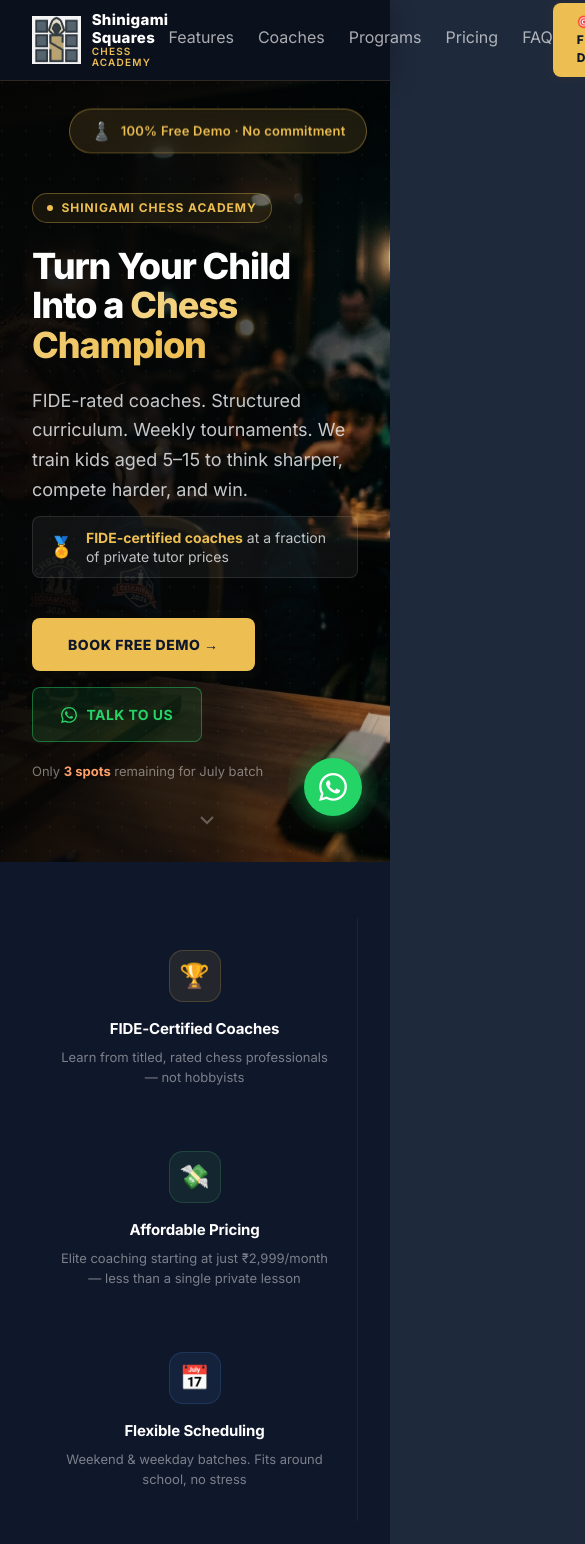
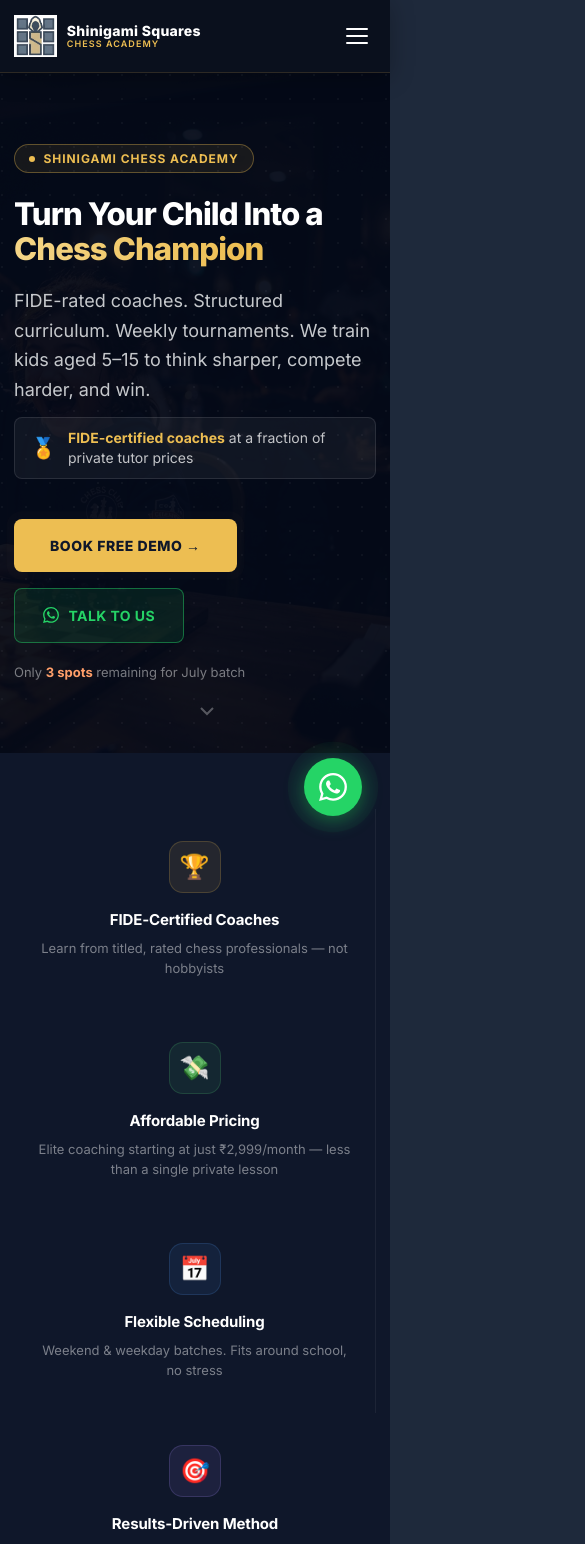
Before and after one commit to aweakfoe/shinigami-chess, a Next.js app: page / in a window 390 px wide. Shown: the top 1544 px of the page, 585 px wide, since content can reach past the window. Built offline with nearby package versions, Linux system fonts and the light colour scheme.

Commit message:
feat: mobile responsive layout + hamburger menu + logo bg fix

```diff
--- a/src/app/globals.css
+++ b/src/app/globals.css
@@ -315,3 +315,90 @@
 .float-badge {
   animation: float 3s ease-in-out infinite;
 }
+
+/* ── Mobile nav show/hide ──────────────────────────── */
+.nav-mobile { display: none; }
+.nav-desktop { display: flex; }
+
+/* ── Mobile Responsive ─────────────────────────────── */
+@media (max-width: 768px) {
+  :root {
+    --spacing-margin-edge: 18px;
+    --spacing-gutter: 16px;
+  }
+
+  /* Navbar */
+  .nav-desktop { display: none !important; }
+  .nav-mobile  { display: flex !important; }
+
+  /* Hero section */
+  .hero-content {
+    max-width: 100% !important;
+    text-align: center;
+  }
+
+  /* Float badge — hide on mobile */
+  .float-badge { display: none !important; }
+
+  /* Grids → single column */
+  [style*="gridTemplateColumns: repeat(auto-fit"] {
+    grid-template-columns: 1fr !important;
+  }
+
+  /* Pricing, feature grids */
+  [style*="grid-template-columns"] {
+    grid-template-columns: 1fr !important;
+  }
+
+  /* Form grid */
+  .form-grid {
+    grid-template-columns: 1fr !important;
+  }
+
+  /* Reduce section vertical padding */
+  section {
+    padding-top: 3.5rem !important;
+    padding-bottom: 3.5rem !important;
+  }
+
+  /* Typography scale-down */
+  h1 { font-size: clamp(28px, 8vw, 40px) !important; }
+  h2 { font-size: clamp(22px, 6vw, 32px) !important; }
+  h3 { font-size: clamp(18px, 5vw, 24px) !important; }
+
+  /* Buttons — full width on mobile */
+  .submit-button { width: 100%; }
+
+  /* Glass card padding */
+  .glass-card {
+    padding: 1.5rem !important;
+  }
+
+  /* LearnTogether — text only (image fades) */
+  [style*="background: linear-gradient(to right"] {
+    background: rgba(5,10,25,0.95) !important;
+  }
+
+  /* Horizontal flex rows → column */
+  [style*="display: \"flex\""][style*="flexWrap: \"wrap\""] {
+    flex-direction: column;
+    align-items: stretch;
+  }
+}
+
+@media (max-width: 480px) {
+  :root {
+    --spacing-margin-edge: 14px;
+  }
+
+  /* CTA buttons stack */
+  [style*="display: flex"][style*="gap: \"1rem\""] {
+    flex-direction: column !important;
+    align-items: stretch !important;
+  }
+
+  /* Testimonials carousel padding */
+  [style*="padding: \"2.5rem\""] {
+    padding: 1.25rem !important;
+  }
+}
--- a/src/components/TopNavBar.tsx
+++ b/src/components/TopNavBar.tsx
@@ -1,17 +1,16 @@
 "use client";
 
 import React, { useState, useEffect } from "react";
-import { motion } from "framer-motion";
+import { motion, AnimatePresence } from "framer-motion";
 
 export default function TopNavBar() {
   const [activeTab, setActiveTab] = useState("");
+  const [menuOpen, setMenuOpen] = useState(false);
   const [isManualClick, setIsManualClick] = useState(false);
 
   useEffect(() => {
     const handleScroll = () => {
-      // Don't override if we just clicked a link
       if (isManualClick) return;
-
       const sections = [
         { id: "features", tab: "features" },
         { id: "coaches", tab: "coaches" },
@@ -19,153 +18,175 @@
         { id: "pricing", tab: "pricing" },
         { id: "faq", tab: "faq" }
       ];
-
       let current = "";
-
       for (const section of sections) {
         const element = document.getElementById(section.id);
         if (element) {
           const rect = element.getBoundingClientRect();
-          // Header is 5rem (80px), so check slightly below that
-          if (rect.top <= 150 && rect.bottom >= 150) {
-            current = section.tab;
+          if (rect.top <= 150 && rect.bottom >= 150) current = section.tab;
         }
       }
-      }
-
-      if (window.scrollY < 100) {
-        current = "";
-      }
-
-      if (current !== activeTab) {
-        setActiveTab(current);
-      }
+      if (window.scrollY < 100) current = "";
+      if (current !== activeTab) setActiveTab(current);
     };
-
     window.addEventListener("scroll", handleScroll);
     handleScroll();
     return () => window.removeEventListener("scroll", handleScroll);
   }, [activeTab, isManualClick]);
 
+  // Close menu on resize to desktop
+  useEffect(() => {
+    const onResize = () => { if (window.innerWidth > 768) setMenuOpen(false); };
+    window.addEventListener("resize", onResize);
+    return () => window.removeEventListener("resize", onResize);
+  }, []);
+
   const handleNavClick = (tabName: string) => {
     setActiveTab(tabName);
     setIsManualClick(true);
-    // Reset manual click after scrolling finishes
-    setTimeout(() => {
-      setIsManualClick(false);
-    }, 1000);
+    setMenuOpen(false);
+    setTimeout(() => setIsManualClick(false), 1000);
   };
 
-  const getLinkStyle = (tabName: string) => {
-    const isActive = activeTab === tabName;
-    return {
-      color: isActive ? "var(--deep-navy)" : "var(--on-surface-variant)",
-      borderBottom: isActive ? "2px solid var(--deep-navy)" : "2px solid transparent",
-      paddingBottom: "4px",
-      textDecoration: "none",
-      fontWeight: isActive ? 600 : 400,
-      transition: "all 0.2s"
-    };
-  };
+  const linkColor = (tab: string) =>
+    activeTab === tab ? "var(--grandmaster-gold)" : "rgba(255,255,255,0.7)";
+  const linkBorder = (tab: string) =>
+    activeTab === tab ? "2px solid var(--grandmaster-gold)" : "2px solid transparent";
+
+  const navLinks = [
+    { href: "#features", tab: "features", label: "Features" },
+    { href: "#coaches", tab: "coaches", label: "Coaches" },
+    { href: "#programs", tab: "programs", label: "Programs" },
+    { href: "#pricing", tab: "pricing", label: "Pricing" },
+    { href: "#faq", tab: "faq", label: "FAQ" },
+  ];
 
   return (
-    <nav className="top-nav" style={{
-      backgroundColor: "rgba(10, 15, 28, 0.92)",
+    <>
+      <nav style={{
+        backgroundColor: "rgba(10, 15, 28, 0.95)",
         backdropFilter: "blur(16px)",
         WebkitBackdropFilter: "blur(16px)",
-      borderBottom: "1px solid rgba(237, 190, 82, 0.15)",
-      boxShadow: "0 4px 24px rgba(0, 0, 0, 0.25)",
-      position: "sticky",
-      top: 0,
-      zIndex: 50,
-      width: "100%"
+        borderBottom: "1px solid rgba(237,190,82,0.15)",
+        boxShadow: "0 4px 24px rgba(0,0,0,0.25)",
+        position: "sticky", top: 0, zIndex: 50, width: "100%"
       }}>
         <div style={{
-        display: "flex",
-        justifyContent: "space-between",
-        alignItems: "center",
+          display: "flex", justifyContent: "space-between", alignItems: "center",
           padding: "0 var(--spacing-margin-edge)",
-        height: "5rem",
-        width: "100%",
-        maxWidth: "var(--spacing-container-max)",
-        margin: "0 auto"
+          height: "4.5rem", maxWidth: "var(--spacing-container-max)", margin: "0 auto"
         }}>
+          {/* Logo */}
           <a href="/" onClick={(e) => {
-          if (window.location.pathname === '/') {
-            e.preventDefault();
-            window.scrollTo({ top: 0, behavior: 'smooth' });
-          }
-        }} style={{
-          textDecoration: "none",
-          display: "flex",
-          alignItems: "center",
-          gap: "0.65rem"
-        }}>
+            if (window.location.pathname === '/') { e.preventDefault(); window.scrollTo({ top: 0, behavior: 'smooth' }); }
+          }} style={{ textDecoration: "none", display: "flex", alignItems: "center", gap: "0.6rem" }}>
             <img
               src="/logo.png"
               alt="Shinigami Chess Logo"
-            style={{ height: "48px", width: "auto", display: "block" }}
+              style={{
+                height: "42px", width: "auto", display: "block",
+                mixBlendMode: "screen",
+                filter: "brightness(1.1)"
+              }}
             />
             <div style={{ display: "flex", flexDirection: "column", lineHeight: 1.15 }}>
-            <span style={{
-              fontFamily: "var(--font-inter)",
-              fontSize: "15px",
-              fontWeight: 800,
-              color: "white",
-              letterSpacing: "0.02em"
-            }}>Shinigami Squares</span>
-            <span style={{
-              fontFamily: "var(--font-inter)",
-              fontSize: "10px",
-              fontWeight: 600,
-              color: "var(--grandmaster-gold)",
-              letterSpacing: "0.12em",
-              textTransform: "uppercase"
-            }}>Chess Academy</span>
+              <span style={{ fontFamily: "var(--font-inter)", fontSize: "14px", fontWeight: 800, color: "white", letterSpacing: "0.02em" }}>
+                Shinigami Squares
+              </span>
+              <span style={{ fontFamily: "var(--font-inter)", fontSize: "9px", fontWeight: 600, color: "var(--grandmaster-gold)", letterSpacing: "0.12em", textTransform: "uppercase" }}>
+                Chess Academy
+              </span>
             </div>
           </a>
-        <div className="nav-links" style={{ display: "flex", alignItems: "center", gap: "var(--spacing-gutter)" }}>
-          <a href="#features" onClick={() => handleNavClick("features")} style={{...getLinkStyle("features"), color: activeTab === "features" ? "var(--grandmaster-gold)" : "rgba(255,255,255,0.65)", borderBottom: activeTab === "features" ? "2px solid var(--grandmaster-gold)" : "2px solid transparent"}}>
-            Features
-          </a>
-          <a href="#coaches" onClick={() => handleNavClick("coaches")} style={{...getLinkStyle("coaches"), color: activeTab === "coaches" ? "var(--grandmaster-gold)" : "rgba(255,255,255,0.65)", borderBottom: activeTab === "coaches" ? "2px solid var(--grandmaster-gold)" : "2px solid transparent"}}>
-            Coaches
-          </a>
-          <a href="#programs" onClick={() => handleNavClick("programs")} style={{...getLinkStyle("programs"), color: activeTab === "programs" ? "var(--grandmaster-gold)" : "rgba(255,255,255,0.65)", borderBottom: activeTab === "programs" ? "2px solid var(--grandmaster-gold)" : "2px solid transparent"}}>
-            Programs
-          </a>
-          <a href="#pricing" onClick={() => handleNavClick("pricing")} style={{...getLinkStyle("pricing"), color: activeTab === "pricing" ? "var(--grandmaster-gold)" : "rgba(255,255,255,0.65)", borderBottom: activeTab === "pricing" ? "2px solid var(--grandmaster-gold)" : "2px solid transparent"}}>
-            Pricing
-          </a>
-          <a href="#faq" onClick={() => handleNavClick("faq")} style={{...getLinkStyle("faq"), color: activeTab === "faq" ? "var(--grandmaster-gold)" : "rgba(255,255,255,0.65)", borderBottom: activeTab === "faq" ? "2px solid var(--grandmaster-gold)" : "2px solid transparent"}}>
-            FAQ
-          </a>
+
+          {/* Desktop nav links */}
+          <div className="nav-desktop" style={{ display: "flex", alignItems: "center", gap: "1.5rem" }}>
+            {navLinks.map(({ href, tab, label }) => (
+              <a key={tab} href={href} onClick={() => handleNavClick(tab)} style={{
+                color: linkColor(tab), borderBottom: linkBorder(tab),
+                paddingBottom: "4px", textDecoration: "none",
+                fontFamily: "var(--font-inter)", fontSize: "13px",
+                fontWeight: activeTab === tab ? 600 : 400,
+                transition: "all 0.2s", whiteSpace: "nowrap"
+              }}>{label}</a>
+            ))}
           </div>
+
+          {/* Desktop CTA */}
           <motion.a
             href="/enrollment"
-          className="pulse-gold"
-          whileHover={{ scale: 1.05 }}
-          whileTap={{ scale: 0.95 }}
-          transition={{ type: "spring", stiffness: 400, damping: 17 }}
+            className="nav-desktop pulse-gold"
+            whileHover={{ scale: 1.05 }} whileTap={{ scale: 0.95 }}
+            transition={{ type: "spring" as const, stiffness: 400, damping: 17 }}
             style={{
-            display: "inline-block",
-            backgroundColor: "var(--grandmaster-gold)",
-            color: "var(--ink-black)",
-            padding: "0.6rem 1.5rem",
-            fontFamily: "var(--font-inter)",
-            fontSize: "12px",
-            fontWeight: 800,
-            letterSpacing: "0.06em",
-            textDecoration: "none",
-            textTransform: "uppercase",
-            borderRadius: "var(--radius-lg)",
-            border: "none",
-            cursor: "pointer",
-            boxShadow: "0 2px 8px rgba(237,190,82,0.35)"
-          }}>
-          🎯 Free Demo
-        </motion.a>
+              display: "inline-block", backgroundColor: "var(--grandmaster-gold)",
+              color: "var(--ink-black)", padding: "0.55rem 1.25rem",
+              fontFamily: "var(--font-inter)", fontSize: "12px", fontWeight: 800,
+              letterSpacing: "0.06em", textDecoration: "none", textTransform: "uppercase",
+              borderRadius: "var(--radius-lg)", boxShadow: "0 2px 8px rgba(237,190,82,0.35)"
+            }}
+          >🎯 Free Demo</motion.a>
+
+          {/* Hamburger button (mobile only) */}
+          <button
+            className="nav-mobile"
+            onClick={() => setMenuOpen(p => !p)}
+            aria-label="Toggle menu"
+            style={{
+              background: "none", border: "none", cursor: "pointer",
+              padding: "0.5rem", display: "flex", flexDirection: "column",
+              gap: "5px", alignItems: "center"
+            }}
+          >
+            <motion.span animate={{ rotate: menuOpen ? 45 : 0, y: menuOpen ? 7 : 0 }} transition={{ duration: 0.2 }}
+              style={{ display: "block", width: "22px", height: "2px", backgroundColor: "white", borderRadius: "2px" }} />
+            <motion.span animate={{ opacity: menuOpen ? 0 : 1 }} transition={{ duration: 0.15 }}
+              style={{ display: "block", width: "22px", height: "2px", backgroundColor: "white", borderRadius: "2px" }} />
+            <motion.span animate={{ rotate: menuOpen ? -45 : 0, y: menuOpen ? -7 : 0 }} transition={{ duration: 0.2 }}
+              style={{ display: "block", width: "22px", height: "2px", backgroundColor: "white", borderRadius: "2px" }} />
+          </button>
         </div>
       </nav>
+
+      {/* Mobile drawer */}
+      <AnimatePresence>
+        {menuOpen && (
+          <motion.div
+            initial={{ opacity: 0, height: 0 }}
+            animate={{ opacity: 1, height: "auto" }}
+            exit={{ opacity: 0, height: 0 }}
+            transition={{ duration: 0.25, ease: "easeInOut" }}
+            style={{
+              position: "fixed", top: "4.5rem", left: 0, right: 0,
+              backgroundColor: "rgba(10,15,28,0.98)",
+              backdropFilter: "blur(16px)",
+              zIndex: 49,
+              borderBottom: "1px solid rgba(237,190,82,0.15)",
+              overflow: "hidden"
+            }}
+          >
+            <div style={{ padding: "1.25rem var(--spacing-margin-edge)", display: "flex", flexDirection: "column", gap: "0" }}>
+              {navLinks.map(({ href, tab, label }) => (
+                <a key={tab} href={href} onClick={() => handleNavClick(tab)} style={{
+                  color: "rgba(255,255,255,0.8)", textDecoration: "none",
+                  fontFamily: "var(--font-inter)", fontSize: "16px", fontWeight: 500,
+                  padding: "0.9rem 0",
+                  borderBottom: "1px solid rgba(255,255,255,0.07)",
+                  display: "block"
+                }}>{label}</a>
+              ))}
+              <a href="/enrollment" onClick={() => setMenuOpen(false)} style={{
+                marginTop: "1rem",
+                display: "block", textAlign: "center",
+                backgroundColor: "var(--grandmaster-gold)", color: "var(--ink-black)",
+                padding: "0.85rem", borderRadius: "var(--radius-lg)",
+                fontFamily: "var(--font-inter)", fontSize: "14px", fontWeight: 800,
+                letterSpacing: "0.04em", textDecoration: "none", textTransform: "uppercase"
+              }}>🎯 Book Free Demo</a>
+            </div>
+          </motion.div>
+        )}
+      </AnimatePresence>
+    </>
   );
 }
```
Lines whose indentation alone changed are shown as unchanged.
